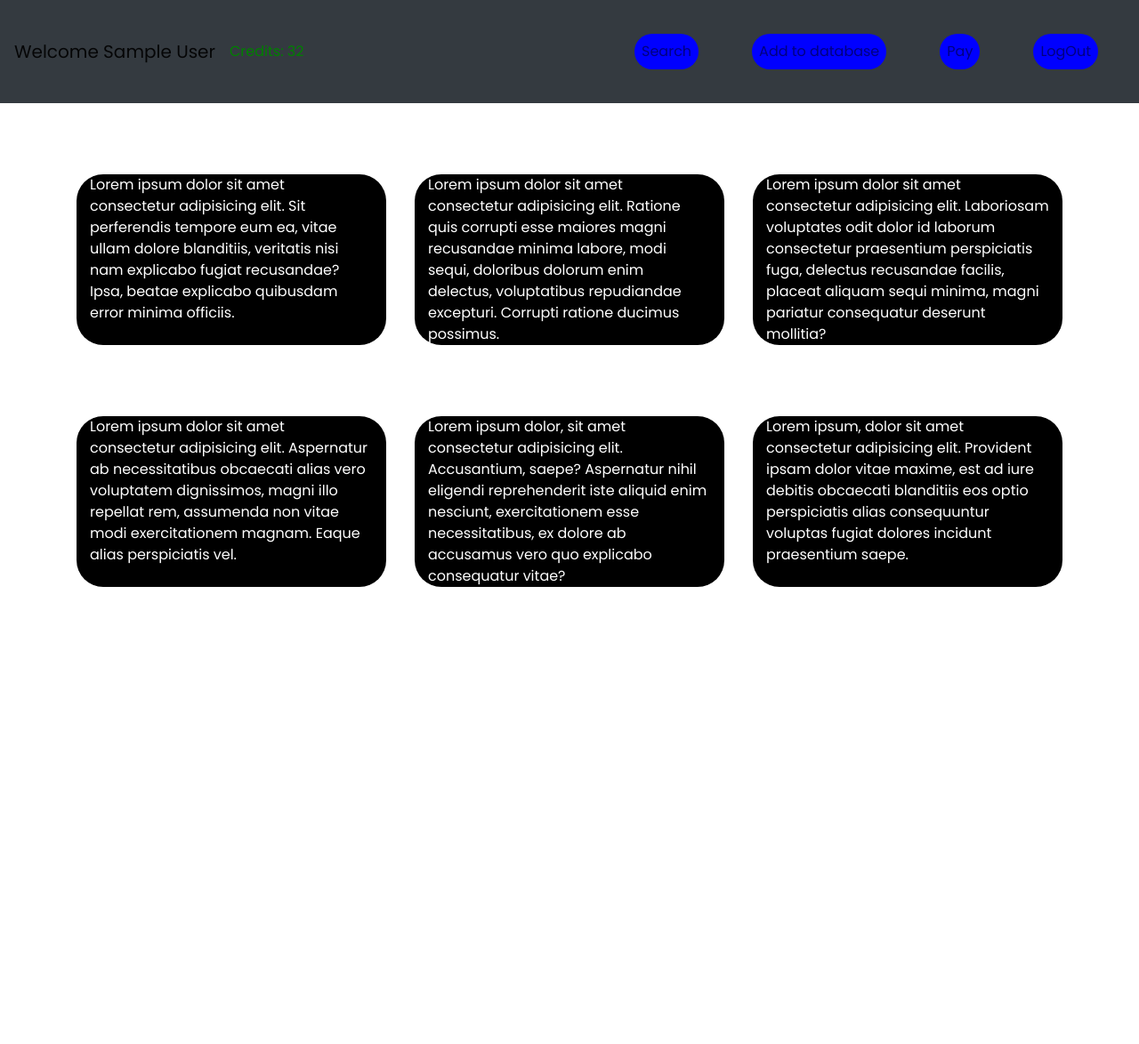
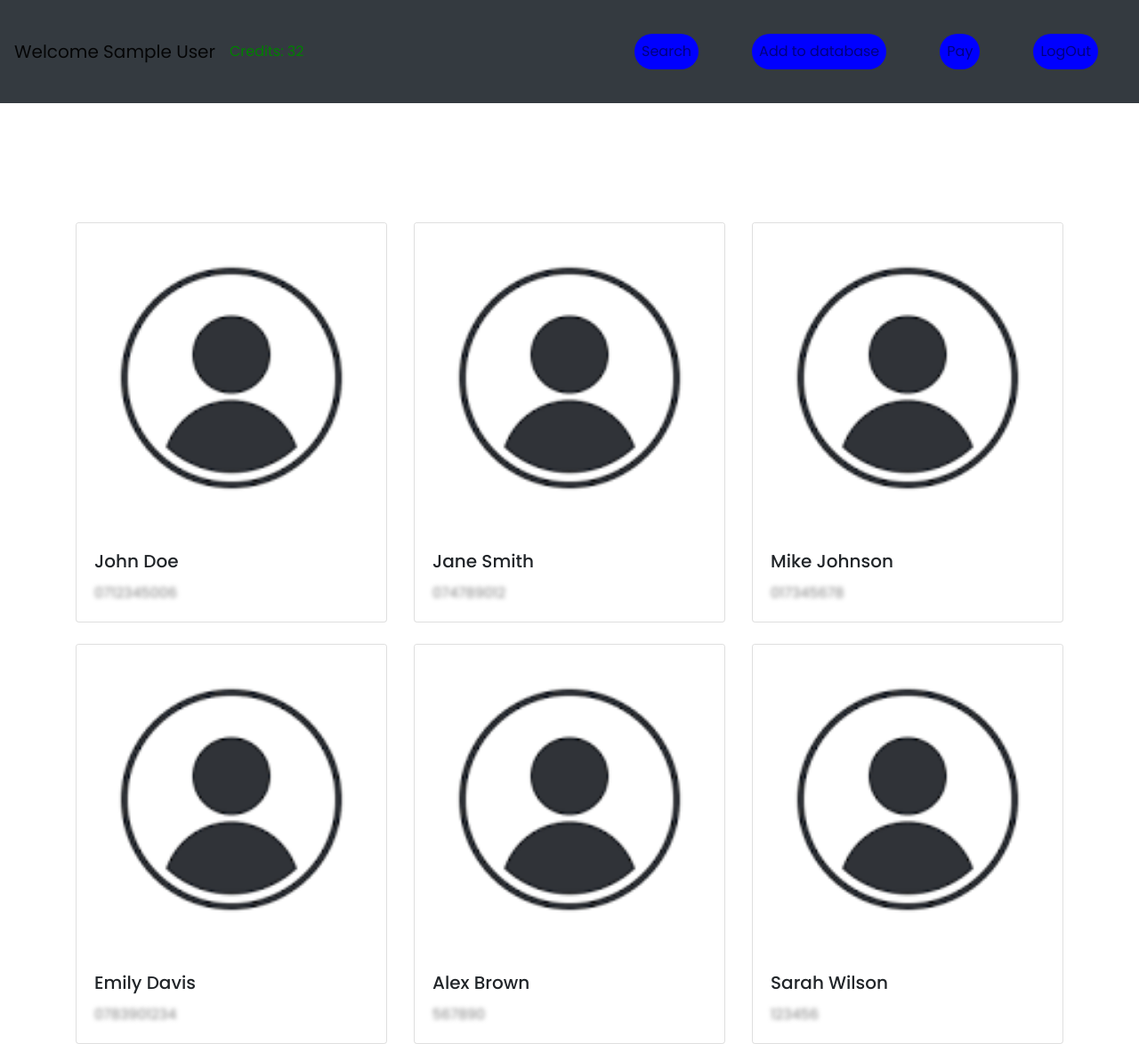
Before and after one commit to munyuawilson/Unmask, a Flask app: page /dashboard in a window 1280 px wide. Shown: the whole page at 89% size. Before the commit the page ends 660 px from the top, so only its background shows below. Run offline with Flask 3, Linux system fonts and the light colour scheme; the visitor is signed in with stand-in values (Sample User, id 1); some libraries are stand-ins or nearby versions.

Commit message:
Progress

```diff
--- a/static/style.css
+++ b/static/style.css
@@ -111,7 +111,7 @@ nav a h2{
   }
  .main-body-dash{
 
-    padding-top: 30px;
+    padding-top: 100px;
  }
  span{
     color: green;
@@ -129,3 +129,7 @@ nav a h2{
  nav a{
     color: red;
  }
+ .blurry-number {
+    color: transparent;
+    text-shadow: 0 0 5px rgba(0, 0, 0, 0.5);
+  }
--- a/templates/dashboard.html
+++ b/templates/dashboard.html
@@ -35,23 +35,67 @@
             </div>
           </nav>
 <section class="main-body-dash">
-<div class="container">
-  <div class="row my-5">
-    <div class="col mx-3 my-3">Lorem ipsum dolor sit amet consectetur adipisicing elit. Sit perferendis tempore eum ea, vitae ullam dolore blanditiis, veritatis nisi nam explicabo fugiat recusandae? Ipsa, beatae explicabo quibusdam error minima officiis.</div>
-    <div class="col mx-3 my-3">Lorem ipsum dolor sit amet consectetur adipisicing elit. Ratione quis corrupti esse maiores magni recusandae minima labore, modi sequi, doloribus dolorum enim delectus, voluptatibus repudiandae excepturi. Corrupti ratione ducimus possimus.</div>
-    <div class="col mx-3 my-3">Lorem ipsum dolor sit amet consectetur adipisicing elit. Laboriosam voluptates odit dolor id laborum consectetur praesentium perspiciatis fuga, delectus recusandae facilis, placeat aliquam sequi minima, magni pariatur consequatur deserunt mollitia?</div>
+  <div class="container">
+  <div class="row">
+    <div class="col-md-4">
+      <div class="card">
+        <img src="/static/assets/image-ex.png" class="card-img-top" alt="Image 1">
+        <div class="card-body">
+          <h5 class="card-title">John Doe</h5>
+          <p class="card-text blurry-number">0712345006</p>
+        </div>
+      </div>
+    </div>
+    <div class="col-md-4">
+      <div class="card">
+        <img src="/static/assets/image-ex.png" class="card-img-top" alt="Image 2">
+        <div class="card-body">
+          <h5 class="card-title">Jane Smith</h5>
+          <p class="card-text blurry-number">074789012</p>
+        </div>
+      </div>
+    </div>
+    <div class="col-md-4">
+      <div class="card">
+        <img src="/static/assets/image-ex.png" class="card-img-top" alt="Image 3">
+        <div class="card-body">
+          <h5 class="card-title">Mike Johnson</h5>
+          <p class="card-text blurry-number">017345678</p>
+        </div>
+      </div>
+    </div>
+  </div>
+  <div class="row mt-4">
+    <div class="col-md-4">
+      <div class="card">
+        <img src="/static/assets/image-ex.png" class="card-img-top" alt="Image 4">
+        <div class="card-body">
+          <h5 class="card-title">Emily Davis</h5>
+          <p class="card-text blurry-number">0783901234</p>
+        </div>
+      </div>
+    </div>
+    <div class="col-md-4">
+      <div class="card">
+        <img src="/static/assets/image-ex.png" class="card-img-top" alt="Image 5">
+        <div class="card-body">
+          <h5 class="card-title">Alex Brown</h5>
+          <p class="card-text blurry-number">567890</p>
+        </div>
+      </div>
+    </div>
+    <div class="col-md-4">
+      <div class="card">
+        <img src="/static/assets/image-ex.png" class="card-img-top" alt="Image 6">
+        <div class="card-body">
+          <h5 class="card-title">Sarah Wilson</h5>
+          <p class="card-text blurry-number">123456</p>
+        </div>
+      </div>
+    </div>
+  </div>
+</div>
 
-  </div>
-  <div class="row my-3">
-    <div class="col mx-3 my-3">Lorem ipsum dolor sit amet consectetur adipisicing elit. Aspernatur ab necessitatibus obcaecati alias vero voluptatem dignissimos, magni illo repellat rem, assumenda non vitae modi exercitationem magnam. Eaque alias perspiciatis vel.</div>
-    <div class="col mx-3 my-3">Lorem ipsum dolor, sit amet consectetur adipisicing elit. Accusantium, saepe? Aspernatur nihil eligendi reprehenderit iste aliquid enim nesciunt, exercitationem esse necessitatibus, ex dolore ab accusamus vero quo explicabo consequatur vitae?</div>
-    <div class="col mx-3 my-3">Lorem ipsum, dolor sit amet consectetur adipisicing elit. Provident ipsam dolor vitae maxime, est ad iure debitis obcaecati blanditiis eos optio perspiciatis alias consequuntur voluptas fugiat dolores incidunt praesentium saepe.
-
-    </div>
-
-  </div>
-
-</div>
 
 </section>
 
```
Also changed, not shown: static/assets/image-ex.png (added), static/assets/img-ex.png (added).
